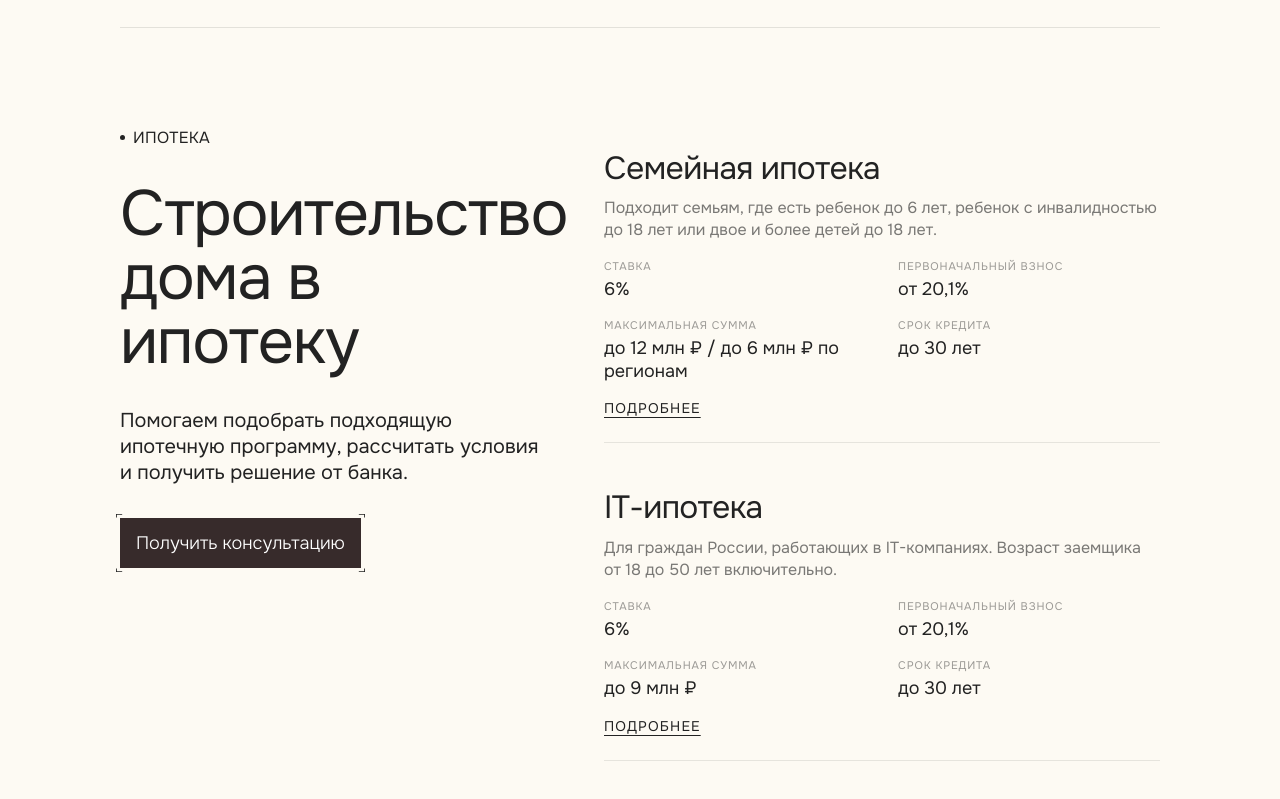
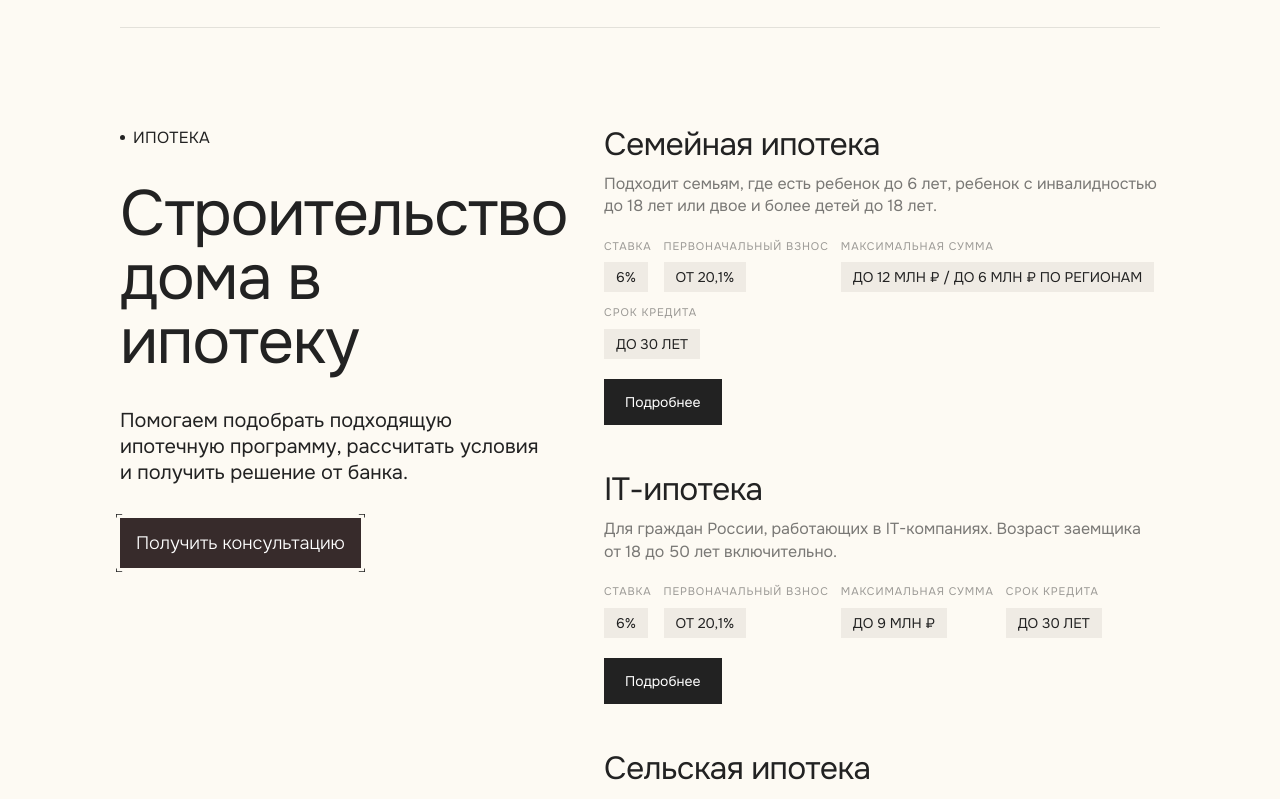
Before and after one commit to Kapustin-Team/sdach.ru, a Next.js app: page / in a window 1280 px wide. Shown: the part 2780-3579 px from the top of the page. Built offline with nearby package versions, Linux system fonts and the light colour scheme; no server answers.

Commit message:
Restyle mortgage program details

```diff
--- a/src/components/blocks/Mortgage.tsx
+++ b/src/components/blocks/Mortgage.tsx
@@ -98,7 +98,7 @@ export default function Mortgage({
           </div>
         </AnimatedSection>
 
-        <div>
+        <div className="flex flex-col gap-12 max-md:gap-10">
           {programs.map((program, index) => {
             const items = [
               { label: program.rateLabel || defaultBadgeLabels.rateLabel, value: program.rate },
@@ -109,8 +109,8 @@ export default function Mortgage({
             const isExpanded = expandedProgram === program.title
 
             return (
-              <AnimatedSection key={program.title} delay={index * 0.08} className="py-6 max-md:py-5">
-                <div className="flex flex-col gap-4 border-b border-dark/10 pb-6">
+              <AnimatedSection key={program.title} delay={index * 0.08}>
+                <div className="flex flex-col gap-5">
                   <div>
                     <h3 className="font-sans text-[32px] leading-[1.05] tracking-[-0.02em] text-dark max-md:text-[26px]">
                       {program.title}
@@ -122,25 +122,25 @@ export default function Mortgage({
                     )}
                   </div>
 
-                  <dl className="grid grid-cols-2 gap-x-8 gap-y-4 max-sm:grid-cols-1">
+                  <div className="flex flex-wrap gap-3">
                     {items.map((item) => (
-                      <div key={`${program.title}-${item.label}`} className="flex flex-col gap-1">
-                        <dt className="font-sans text-[11px] uppercase tracking-[0.08em] text-dark/45">
+                      <div key={`${program.title}-${item.label}`} className="flex flex-col gap-2">
+                        <span className="font-sans text-[11px] uppercase tracking-[0.08em] text-dark/45">
                           {item.label}
-                        </dt>
-                        <dd className="m-0 font-sans text-[18px] leading-[1.25] text-dark max-md:text-[16px]">
+                        </span>
+                        <span className="inline-flex w-fit bg-[#EFEBE4] px-3 py-2 font-sans text-sm uppercase leading-none text-dark">
                           {item.value}
-                        </dd>
+                        </span>
                       </div>
                     ))}
-                  </dl>
+                  </div>
 
                   {program.details && (
-                    <div className="flex flex-col items-start gap-3">
+                    <div className="flex flex-col items-start gap-4">
                       <button
                         type="button"
                         onClick={() => setExpandedProgram(isExpanded ? null : program.title)}
-                        className="font-sans text-sm uppercase tracking-[0.08em] text-dark underline underline-offset-4"
+                        className="inline-flex items-center justify-center border border-dark bg-dark px-5 py-3 font-sans text-sm text-white transition-colors hover:bg-transparent hover:text-dark"
                       >
                         {isExpanded ? 'Скрыть подробности' : 'Подробнее'}
                       </button>
```
